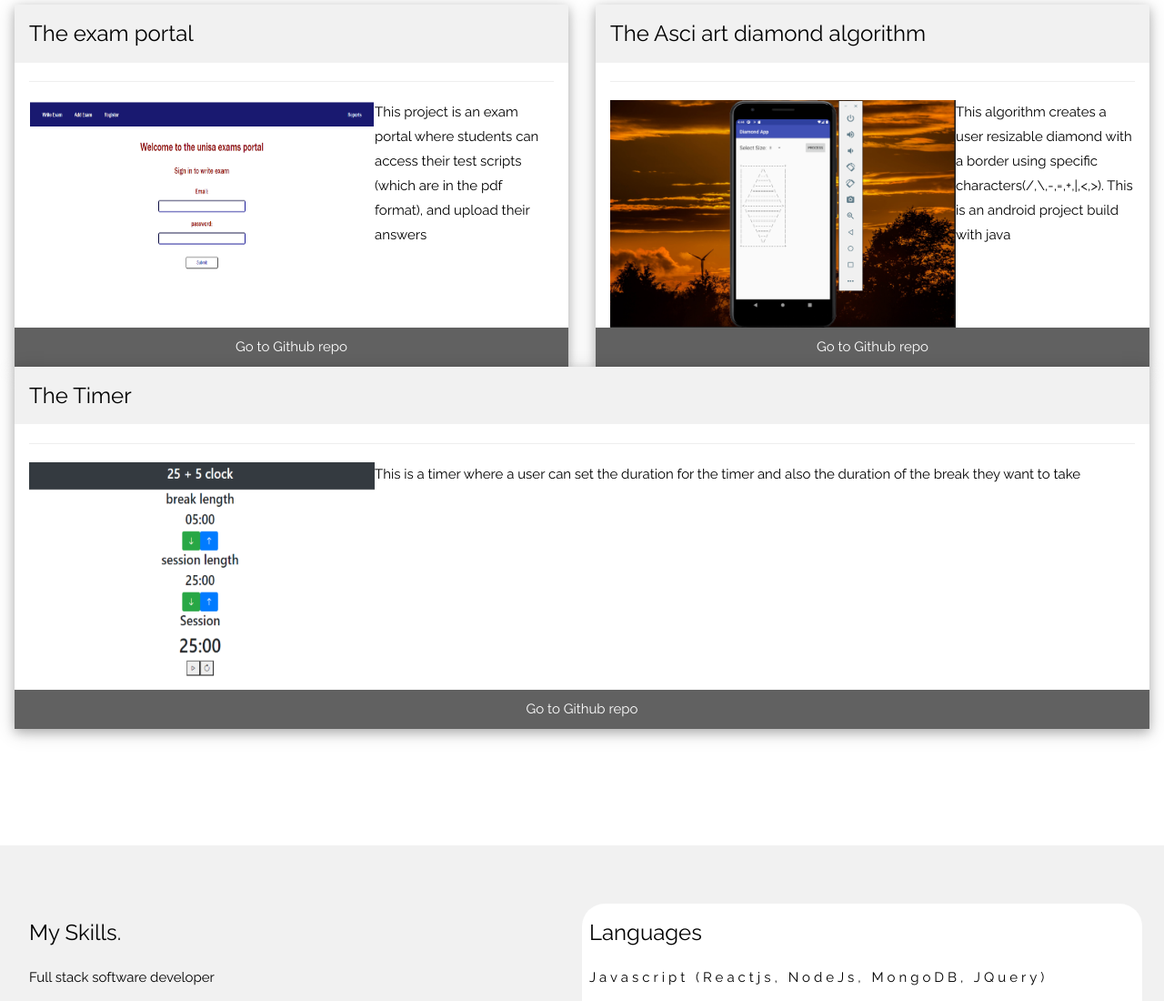
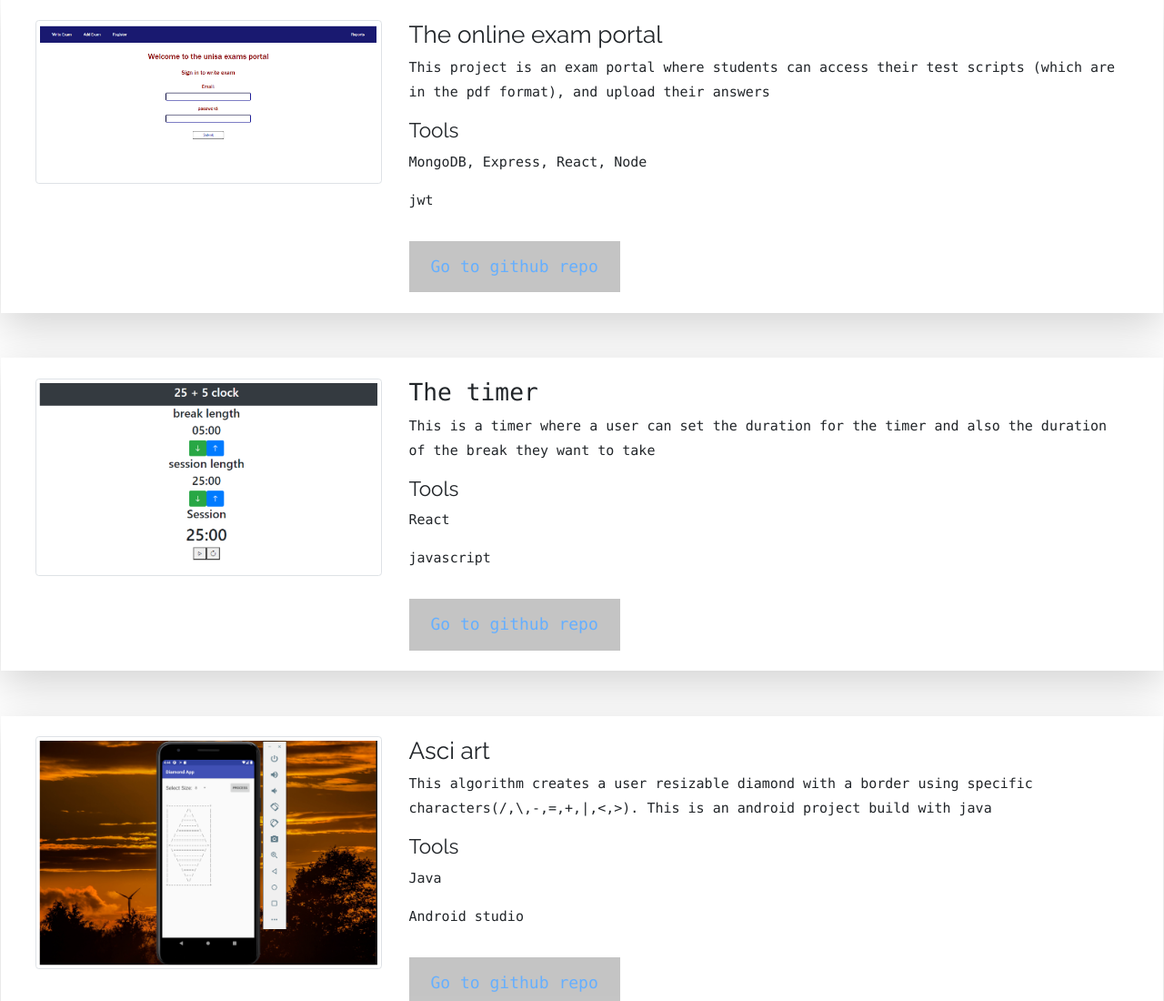
Before and after one commit to Mduduzi-Jele/portfolio, a plain HTML site: page index.html in a window 1280 px wide. Shown: the part 1700-2800 px from the top of the page at 91% size. Drawn offline with nearby package versions, Linux system fonts and the light colour scheme.

Commit message:
version two

```diff
--- a/index.html
+++ b/index.html
@@ -5,7 +5,7 @@
     <meta charset="UTF-8">
     <meta name="viewport" content="width=device-width, initial-scale=1">
     <link rel="stylesheet" href="https://www.w3schools.com/w3css/4/w3.css">
-    <link rel="stylesheet" href="https://cdnjs.cloudflare.com/ajax/libs/bootstrap/4.6.1/css/bootstrap-grid.min.css">
+    <link rel="stylesheet" href="https://cdnjs.cloudflare.com/ajax/libs/bootstrap/4.6.1/css/bootstrap.min.css">
     <link rel="stylesheet" href="https://fonts.googleapis.com/css?family=Raleway">
     <link rel="stylesheet" href="https://cdnjs.cloudflare.com/ajax/libs/font-awesome/4.7.0/css/font-awesome.min.css">
     <link rel="stylesheet" href="style.css">
@@ -103,52 +103,67 @@
 </div>
 
 <!-- Work Section -->
-<div class="w3-container" style="padding:128px 16px" id="work">
+<div class="w3-container text-monospace" style="padding:128px 16px" id="work">
   <h3 class="w3-center">My work</h3>
-  <p class="w3-center w3-large"></p>
+  <br>
 
-  <div class="row">
-    <div class="col">
-      <div class="w3-card-4">
-        <header class="w3-container w3-light-grey">
-          <h3>The exam portal</h3>
-        </header>
-        <div class="w3-container">
-          <p></p>
-          <hr>
-          <img src="Student sign in.PNG" alt="Avatar" class="w3-left">
+  <div class="project">
+
+    <div class="row shadow-lg p-4 mb-4 bg-white">
+      <div class="col-sm-4">
+        <div class="project-image">
+          <img src="student_sign_in.PNG" class="img-thumbnail img-fluid" alt="login screen">
+        </div>
+      </div>
+      <br>
+      <div class="col-sm-8">
+        <div class="project-description">
+          <h3>The online exam portal</h3>
           <p>This project is an exam portal where students can access their test scripts (which are in the pdf format), and upload their answers</p>
+          <h4>Tools</h4>
+          <p>MongoDB, Express, React, Node</p>
+          <p>jwt</p>
+          <button class="w3-button w3-grey w3-padding-large w3-large w3-margin-top w3-opacity w3-hover-opacity-off"><a href="https://github.com/Mduduzi-Jele/exam-portal.git" class="text-decoration-none">Go to github repo</a></button>
         </div>
-        <button class="w3-button w3-block w3-dark-grey">Go to Github repo</button>
+      </div>
+    </div>
+    <br>
+    <div class="row shadow-lg p-4 mb-4 bg-white">
+      <div class="col-sm-4">
+        <div class="project-image">
+          <img src="timer.png" class="img-thumbnail img-fluid" alt="login screen">
         </div>
+      </div>
+      <br>
+      <div class="col-sm-8">
+        <div class="project-description">
+          <h3 class="text-monospace">The timer</h3>
+          <p >This is a timer where a user can set the duration for the timer and also the duration of the break they want to take</p>
+          <h4>Tools</h4>
+          <p>React</p>
+          <p>javascript</p>
+          <button class="w3-button w3-grey w3-padding-large w3-large w3-margin-top w3-opacity w3-hover-opacity-off"><a href="https://github.com/Mduduzi-Jele/clock.git" class="text-decoration-none">Go to github repo</a></button>
+        </div>
+      </div>
     </div>
-    <div class="col">
-      <div class="w3-card-4">
-        <header class="w3-container w3-light-grey">
-          <h3>The Asci art diamond algorithm</h3>
-        </header>
-        <div class="w3-container">
-          <p></p>
-          <hr>
-          <img src="asci art b.PNG" alt="Avatar" class="w3-left">
+    <br>
+    <div class="row shadow-lg p-4 mb-4 bg-white">
+      <div class="col-sm-4">
+        <div class="project-image">
+          <img src="asci_art.PNG" class="img-thumbnail img-fluid" alt="login screen">
+        </div>
+      </div>
+      <br>
+      <div class="col-sm-8">
+        <div class="project-description">
+          <h3>Asci art</h3>
           <p>This algorithm creates a user resizable diamond with a border using specific characters(/,\,-,=,+,|,<,>). This is an android project build with java</p>
+          <h4>Tools</h4>
+          <p>Java</p>
+          <p>Android studio</p>
+          <button class="w3-button w3-grey w3-padding-large w3-large w3-margin-top w3-opacity w3-hover-opacity-off"><a href="https://github.com/Mduduzi-Jele/m4-diamonds.git" class="text-decoration-none">Go to github repo</a></button>
         </div>
-        <button class="w3-button w3-block w3-dark-grey">Go to Github repo</button>
-        </div>
-    </div>
-    <div class="col">
-      <div class="w3-card-4">
-        <header class="w3-container w3-light-grey">
-          <h3>The Timer</h3>
-        </header>
-        <div class="w3-container">
-          <p></p>
-          <hr>
-          <img src="timer.PNG" alt="Avatar" class="w3-left">
-          <p>This is a timer where a user can set the duration for the timer and also the duration of the break they want to take</p>
-        </div>
-        <button class="w3-button w3-block w3-dark-grey">Go to Github repo</button>
-        </div>
+      </div>
     </div>
   </div>
 
--- a/style.css
+++ b/style.css
@@ -25,12 +25,14 @@ body,h1,h2,h3,h4,h5,h6 {font-family: "Raleway", sans-serif}
       padding: 16px;
     }
 
-    .w3-card-4 {
+    .w3-card-4{
+      width: 100%;
+      height: 100%;
     }
 
     .w3-left {
-      width: 380px;
-      height: 250px;
+      width: 100%;
+      height: 100%;
     }
 
     .languages {
```
Also changed, not shown: asci_art.PNG (renamed from asci art b.PNG), student_sign_in.PNG (renamed from Student sign in.PNG).
